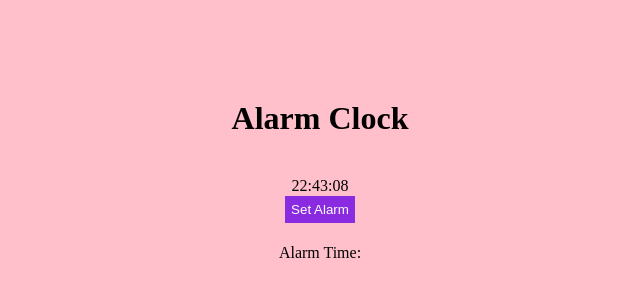
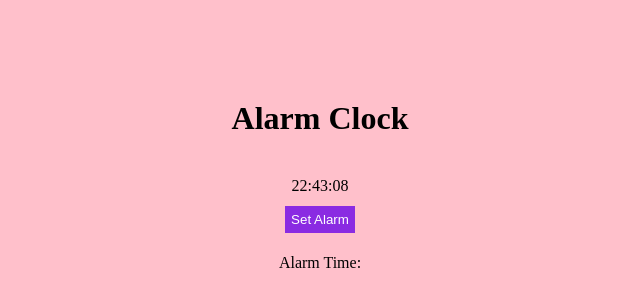
Before and after one commit to IvonneBenitesRodriguez/alarm-project, a React (Create React App) app: page / in a window 1280 px wide. Shown: the top 306 px of the page, without its empty margins (320-960 px from the left). Built offline with nearby package versions, Linux system fonts and the light colour scheme.

Commit message:
Styles: update file

```diff
--- a/src/App.css
+++ b/src/App.css
@@ -27,3 +27,6 @@ button {
   color: white;
   cursor: pointer;
 }
+.time {
+  padding-bottom: 10px;
+}
```
